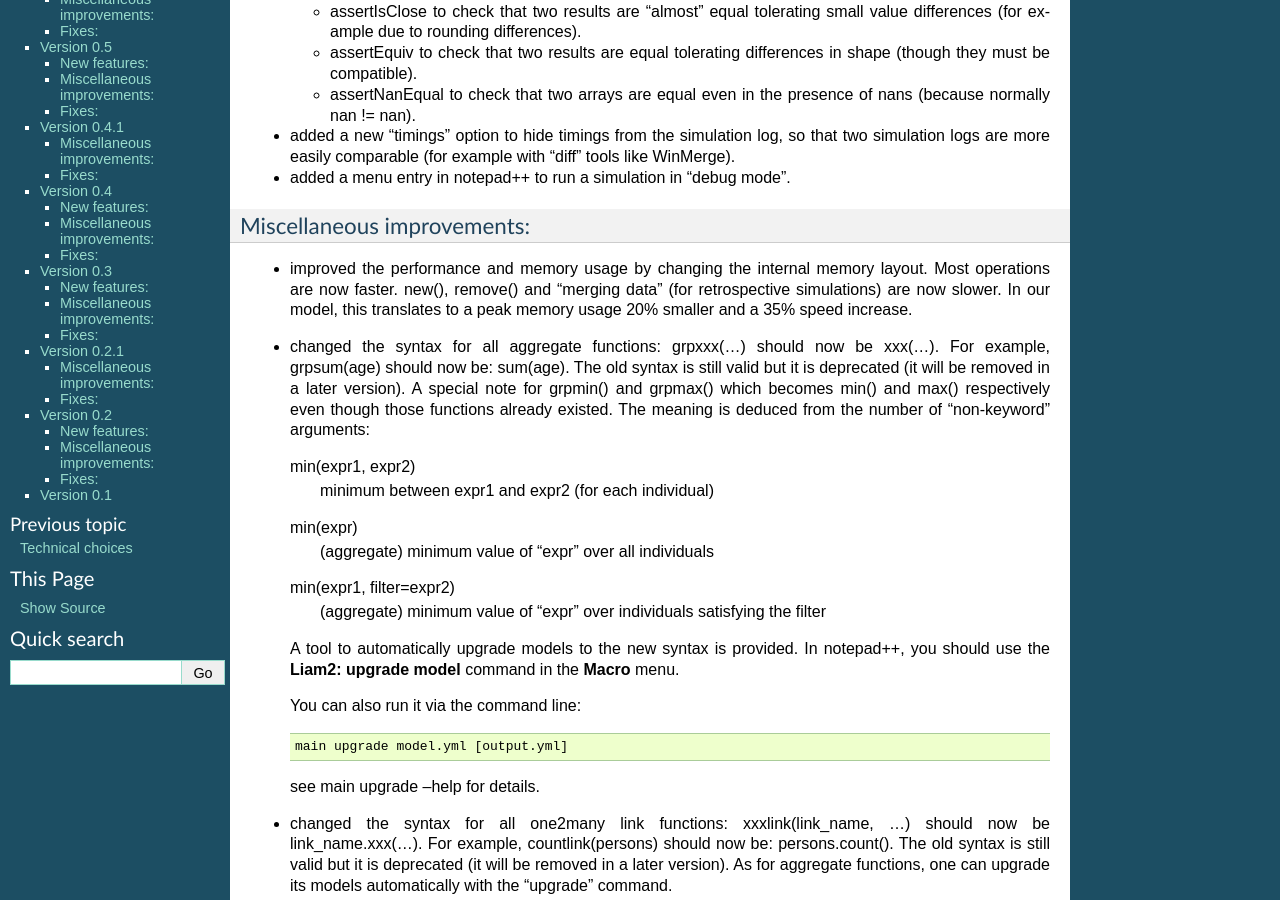
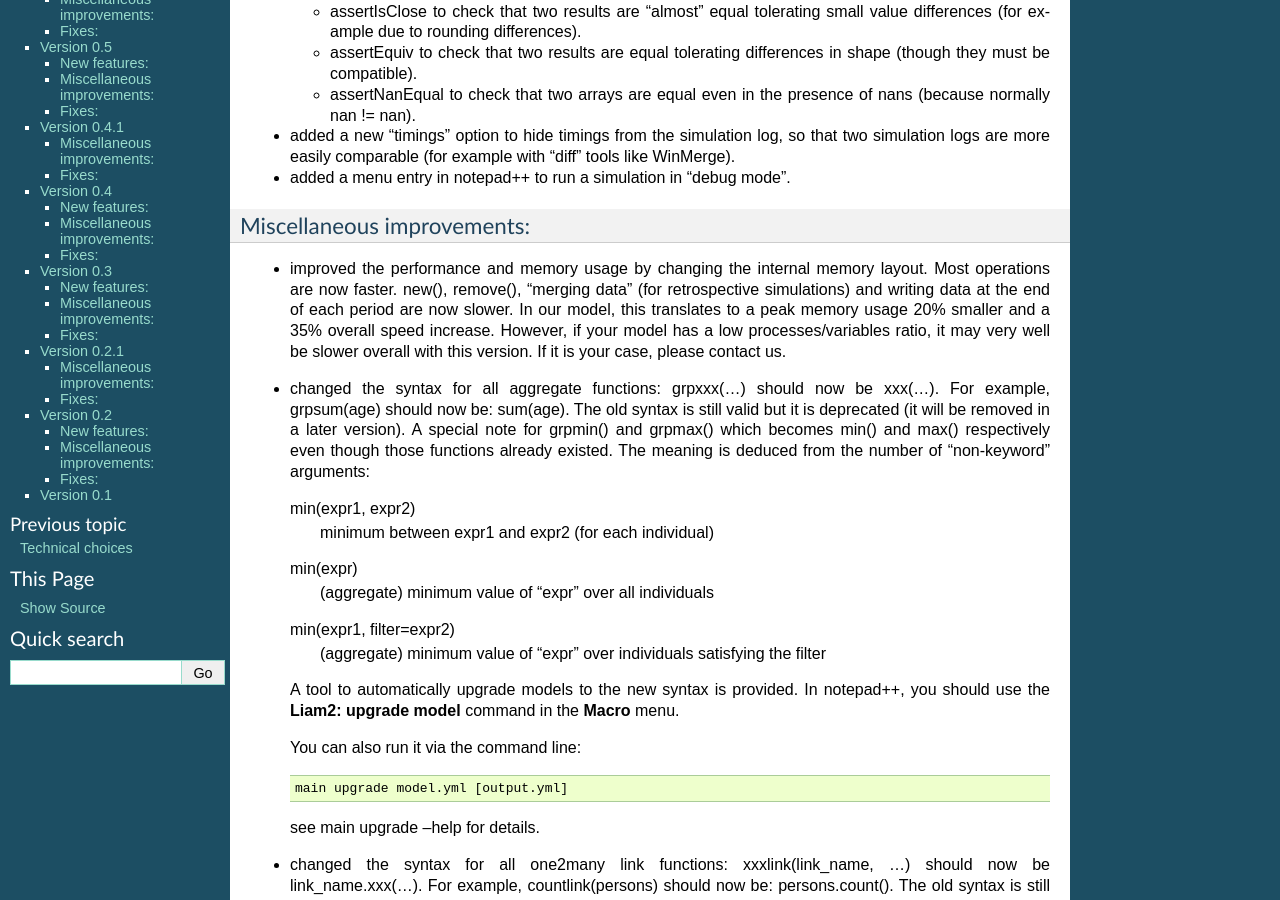
Before and after one commit to liam2/liam2, a Sphinx documentation site: the page built from doc/usersguide/source/changes.rst, in a window 1280 px wide and 900 px high, scrolled down 467 px. Built offline with Sphinx 7.4.7, drawn with Linux system fonts in a browser that asks for light colours; formulas are drawn with MathJax 3.

```diff
--- a/doc/usersguide/source/changes.rst
+++ b/doc/usersguide/source/changes.rst
@@ -48,10 +48,12 @@ Miscellaneous improvements:
 ---------------------------
 
 * improved the performance and memory usage by changing the internal memory
-  layout. Most operations are now faster. new(), remove() and "merging data"
-  (for retrospective simulations) are now slower.
-  In our model, this translates to a peak memory usage 20% smaller and a
-  35% speed increase.
+  layout. Most operations are now faster. new(), remove(), "merging data"
+  (for retrospective simulations) and writing data at the end of each period
+  are now slower. In our model, this translates to a peak memory usage 20%
+  smaller and a 35% overall speed increase. However, if your model has a low
+  processes/variables ratio, it may very well be slower overall with this
+  version. If it is your case, please contact us.
 
 * changed the syntax for all aggregate functions: grpxxx(...) should now be
   xxx(...). For example, grpsum(age) should now be: sum(age). The old syntax is
```
